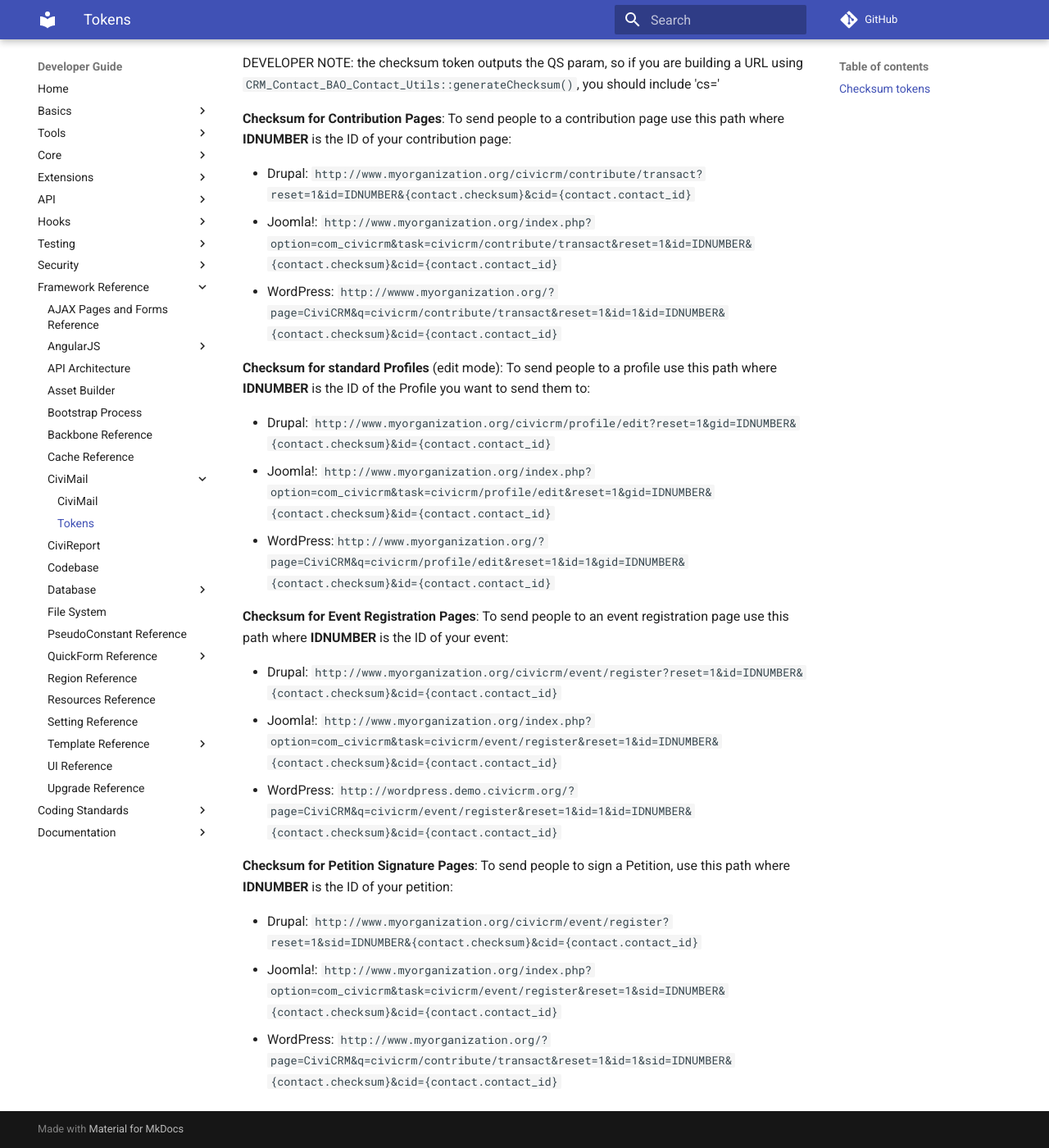
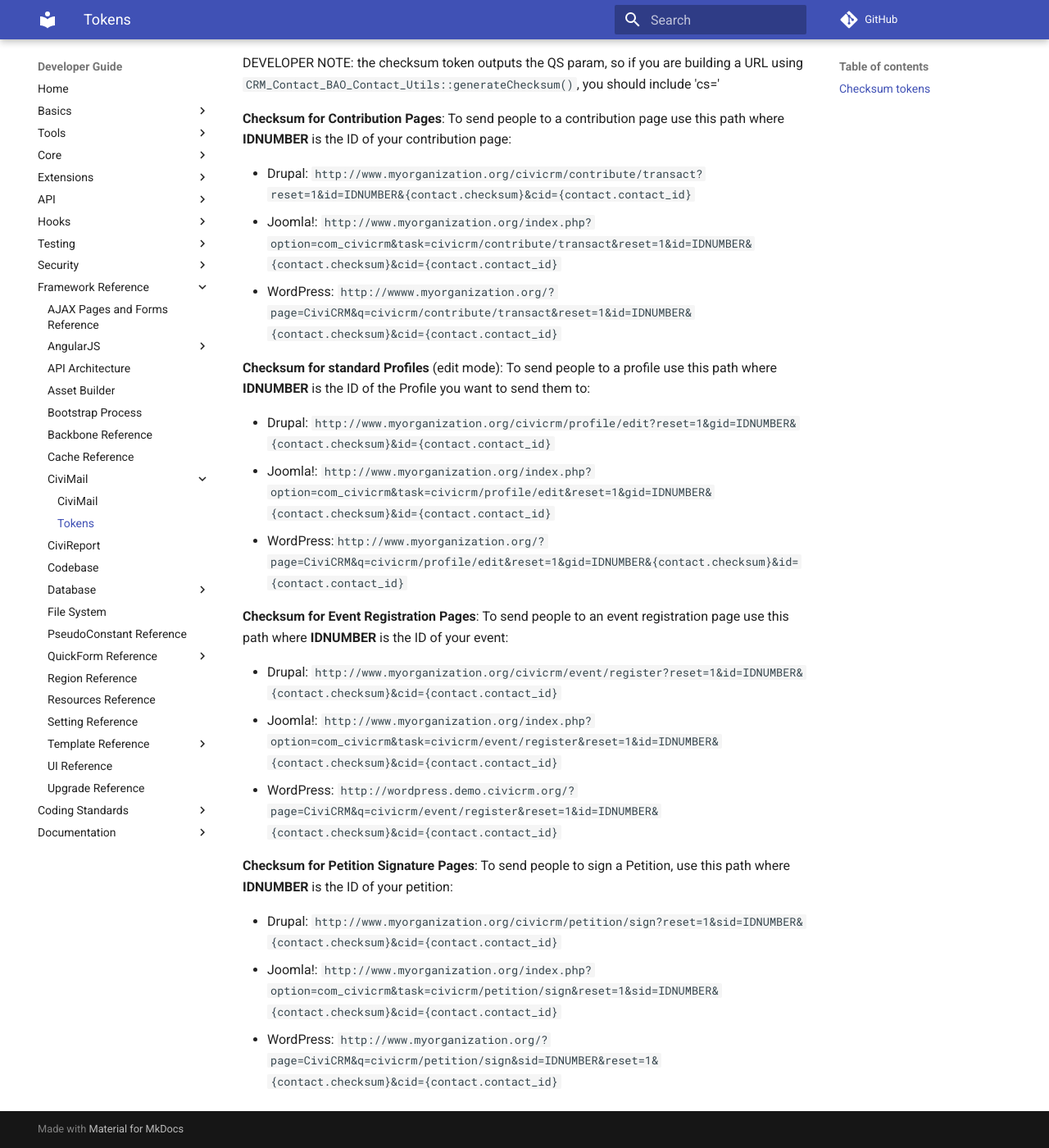
Before and after one commit to civicrm/civicrm-dev-docs, an MkDocs documentation site: the page built from docs/framework/civimail/tokens.md, in a window 1280 px wide and 1400 px high, scrolled down 3697 px. Shown: the whole window at 82% size. Built offline with MkDocs 1.6.1 and Material for MkDocs 9.7.7, drawn with Linux system fonts in a browser that asks for light colours; comment, search, counter and statistics services are not loaded; old or Windows-style settings are respelled for this version of MkDocs; some of the changed lines change nothing that is shown.

Commit message:
Updated Petition URL's

```diff
--- a/docs/framework/civimail/tokens.md
+++ b/docs/framework/civimail/tokens.md
@@ -47,22 +47,22 @@
 
 -   Drupal: `http://www.myorganization.org/civicrm/contribute/transact?reset=1&id=IDNUMBER&{contact.checksum}&cid={contact.contact_id}`
 -   Joomla!: `http://www.myorganization.org/index.php?option=com_civicrm&task=civicrm/contribute/transact&reset=1&id=IDNUMBER&{contact.checksum}&cid={contact.contact_id}`
--   WordPress: `http://wwww.myorganization.org/?page=CiviCRM&q=civicrm/contribute/transact&reset=1&id=1&id=IDNUMBER&{contact.checksum}&cid={contact.contact_id}`
+-   WordPress: `http://wwww.myorganization.org/?page=CiviCRM&q=civicrm/contribute/transact&reset=1&id=IDNUMBER&{contact.checksum}&cid={contact.contact_id}`
 
 **Checksum for standard Profiles** (edit mode): To send people to a profile use this path where **IDNUMBER** is the ID of the Profile you want to send them to:
 
 -   Drupal: `http://www.myorganization.org/civicrm/profile/edit?reset=1&gid=IDNUMBER&{contact.checksum}&id={contact.contact_id}`
 -   Joomla!: `http://www.myorganization.org/index.php?option=com_civicrm&task=civicrm/profile/edit&reset=1&gid=IDNUMBER&{contact.checksum}&id={contact.contact_id}`
--   WordPress:`http://www.myorganization.org/?page=CiviCRM&q=civicrm/profile/edit&reset=1&id=1&gid=IDNUMBER&{contact.checksum}&id={contact.contact_id}`
+-   WordPress:`http://www.myorganization.org/?page=CiviCRM&q=civicrm/profile/edit&reset=1&gid=IDNUMBER&{contact.checksum}&id={contact.contact_id}`
 
 **Checksum for Event Registration Pages**: To send people to an event registration page use this path where **IDNUMBER** is the ID of your event:
 
 -   Drupal: `http://www.myorganization.org/civicrm/event/register?reset=1&id=IDNUMBER&{contact.checksum}&cid={contact.contact_id}`
 -   Joomla!: `http://www.myorganization.org/index.php?option=com_civicrm&task=civicrm/event/register&reset=1&id=IDNUMBER&{contact.checksum}&cid={contact.contact_id}`
--   WordPress: `http://wordpress.demo.civicrm.org/?page=CiviCRM&q=civicrm/event/register&reset=1&id=1&id=IDNUMBER&{contact.checksum}&cid={contact.contact_id}`
+-   WordPress: `http://wordpress.demo.civicrm.org/?page=CiviCRM&q=civicrm/event/register&reset=1&id=IDNUMBER&{contact.checksum}&cid={contact.contact_id}`
 
 **Checksum for Petition Signature Pages**: To send people to sign a Petition, use this path where **IDNUMBER** is the ID of your petition:
 
--   Drupal: `http://www.myorganization.org/civicrm/event/register?reset=1&sid=IDNUMBER&{contact.checksum}&cid={contact.contact_id}`
--   Joomla!: `http://www.myorganization.org/index.php?option=com_civicrm&task=civicrm/event/register&reset=1&sid=IDNUMBER&{contact.checksum}&cid={contact.contact_id}`
--   WordPress: `http://www.myorganization.org/?page=CiviCRM&q=civicrm/contribute/transact&reset=1&id=1&sid=IDNUMBER&{contact.checksum}&cid={contact.contact_id}`
+-   Drupal: `http://www.myorganization.org/civicrm/petition/sign?reset=1&sid=IDNUMBER&{contact.checksum}&cid={contact.contact_id}`
+-   Joomla!: `http://www.myorganization.org/index.php?option=com_civicrm&task=civicrm/petition/sign&reset=1&sid=IDNUMBER&{contact.checksum}&cid={contact.contact_id}`
+-   WordPress: `http://www.myorganization.org/?page=CiviCRM&q=civicrm/petition/sign&sid=IDNUMBER&reset=1&{contact.checksum}&cid={contact.contact_id}`
```
